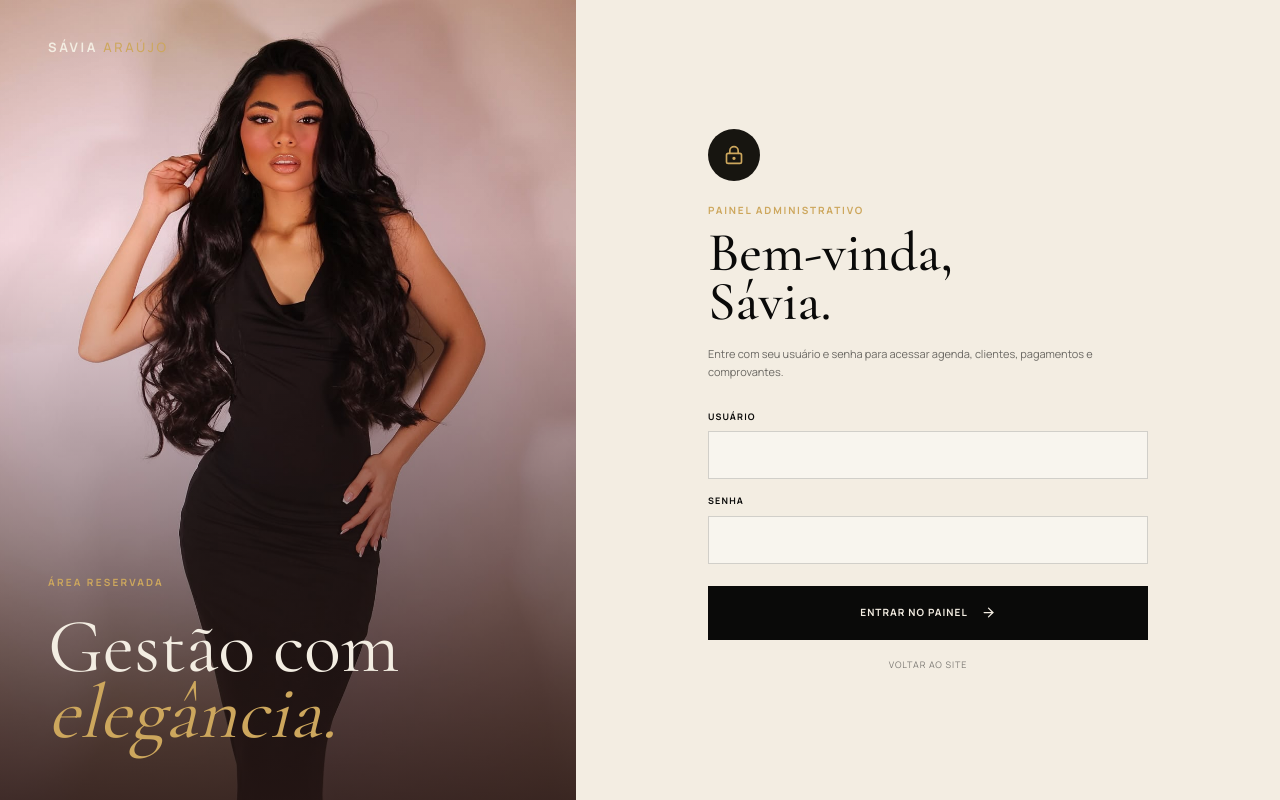
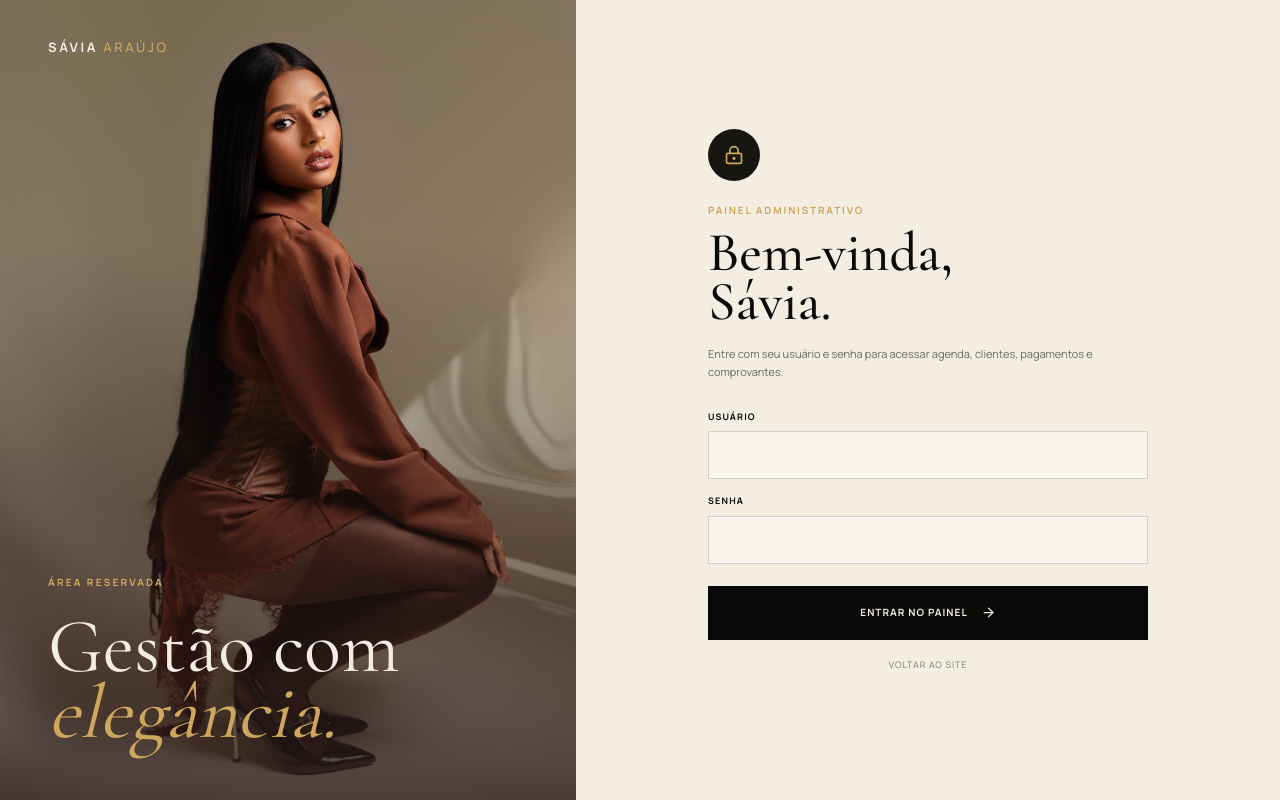
Before and after one commit to eudes-araujo0/savia-araujo, a Next.js app: page /admin/login in a window 1280 px wide. Built offline with nearby package versions, Linux system fonts and the light colour scheme; no server answers.

Commit message:
Atualiza capa do login administrativo

```diff
--- a/app/admin/login/page.tsx
+++ b/app/admin/login/page.tsx
@@ -16,7 +16,7 @@ export default async function AdminLoginPage() {
   return (
     <main className="admin-login-page">
       <section className="admin-login-visual">
-        <img src="/media/hero-portrait.jpg" alt="" />
+        <img src="/media/savia-admin.jpg" alt="Sávia Araújo" />
         <Link className="brand" href="/">SÁVIA <span>ARAÚJO</span></Link>
         <div><p className="eyebrow">Área reservada</p><h1>Gestão com<br /><em>elegância.</em></h1></div>
       </section>
```
